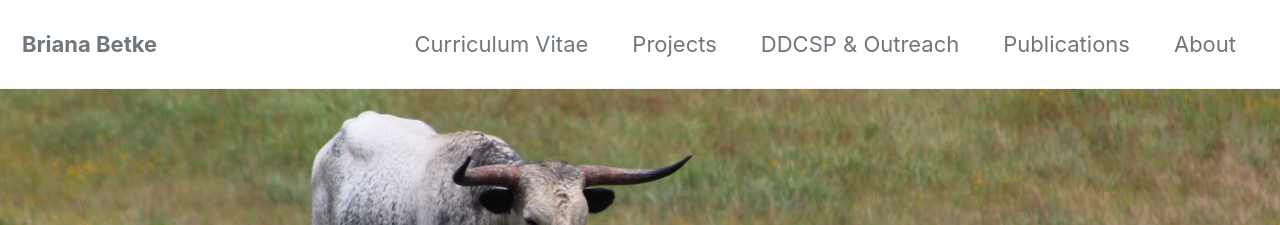
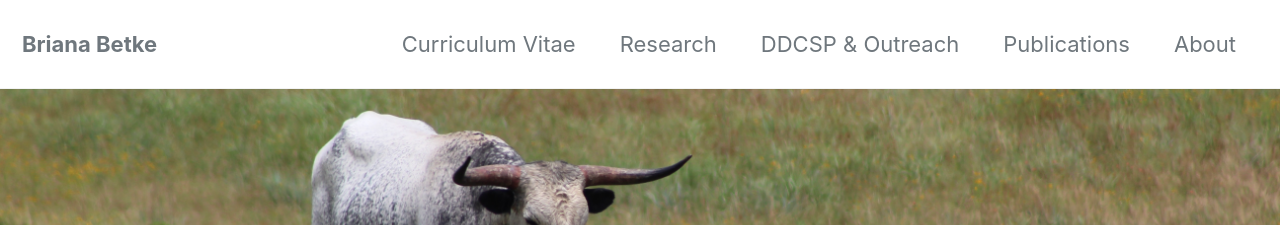
Before and after one commit to babetke/babetke.github.io, a Jekyll site: the page built from index.md, in a window 1280 px wide and 900 px high. Shown: the top 225 px of the window. Built offline with Jekyll 4.4.1, drawn with Linux system fonts in a browser that asks for light colours; cached includes are drawn as plain includes; comment, search, counter and statistics services are not loaded.

Commit message:
Update navigation to research

```diff
--- a/_data/navigation.yml
+++ b/_data/navigation.yml
@@ -2,8 +2,8 @@
 main:
   - title: "Curriculum Vitae"
     url: /CV/
-  - title: "Projects"
-    url: /projects/
+  - title: "Research"
+    url: /research/
   - title: "DDCSP & Outreach"
     url: /DDCSP/
   - title: "Publications"
```
